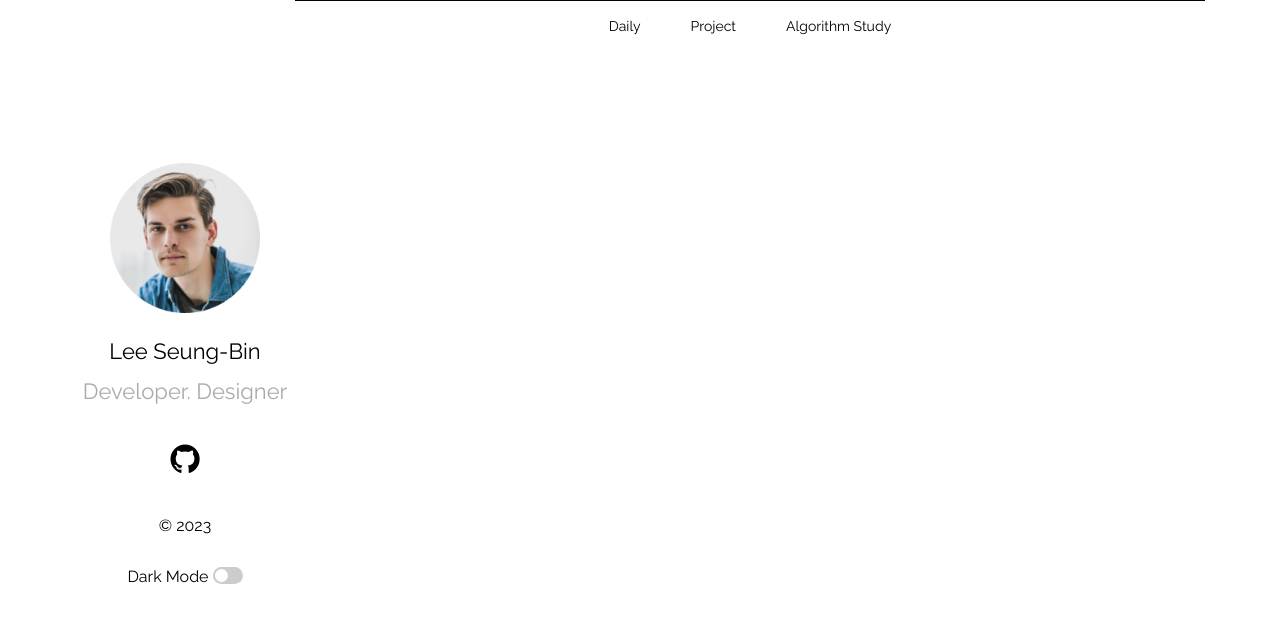
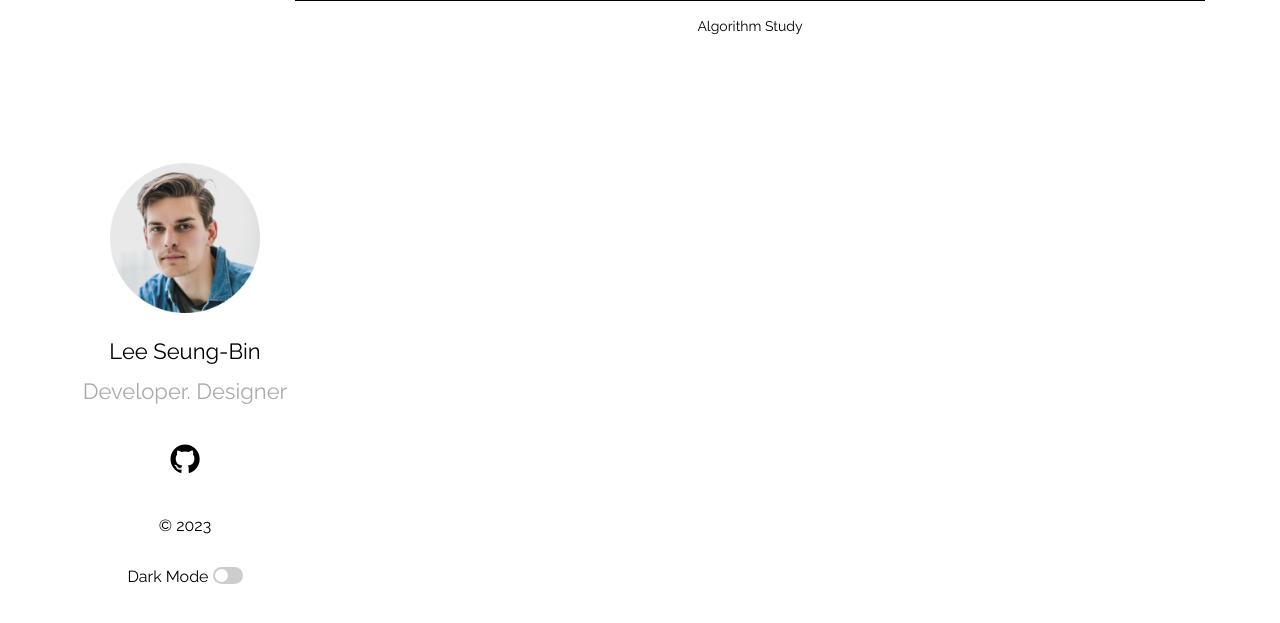
Before and after one commit to lspc678/lspc678.github.io, a Jekyll site: the page built from category/Algorithm Study.md, in a window 1280 px wide. Shown: the top 623 px of the page. Built offline with Jekyll 4.4.1, drawn with Linux system fonts in a browser that asks for light colours.

Commit message:
add IUPC 2021 category

```diff
--- a/_layouts/category.html
+++ b/_layouts/category.html
@@ -3,19 +3,10 @@ layout: default
 ---
 <div class="site-category">
     <ul class='cat1'>
-        <li><a href="/category/Daily" class="ctext">Daily</a>
-        </li>
-        <li><a href="/" class="ctext">Project</a>
-            <ul>
-                <li><a href="/category/Noise_surpression" class="ctext">Noise surpression</a></li>
-                <li><a href="/category/MaskImgClf" class="ctext">Mask Image Classification</a></li>
-                <li><a href="/category/KLUE" class="ctext">KLUE: Relation Extraction</a></li>
-                <li><a href="/category/DialogueSummary" class="ctext">훈민정음에 스며들다 - 대화 요약</a></li>
-            </ul>
-        </li>
         <li><a href="/" class="ctext">Algorithm Study</a>
             <ul>
-                <li><a href="/category/Backtracking" class="ctext">Backtracking</a></li>
+                <li><a href="/category/Others" class="ctext">Others</a></li>
+                <li><a href="/category/IUPC_2021" class="ctext">IUPC 2021</a></li>
             </ul>
         </li>
     </ul>
--- a/_layouts/home.html
+++ b/_layouts/home.html
@@ -8,17 +8,17 @@ layout: default
 
 {{ content }}
 
+{%- if site.posts.size > 0 -%}
 <div class="site-category">
   <ul class='cat1'>
     <li><a href="/" class="ctext">Algorithm Study</a>
       <ul>
-        <li><a href="/category/Backtracking" class="ctext">Backtracking</a></li>
+        <li><a href="/category/Others" class="ctext">Others</a></li>
+        <li><a href="/category/IUPC_2021" class="ctext">IUPC 2021</a></li>
       </ul>
     </li>
   </ul>
 </div>
-
-{%- if site.posts.size > 0 -%}
 <ul class="posts">
   <li class="posts-labelgroup" id="posts-labelgroup">
     <h1 id="posts-label">posts</h1>
```
